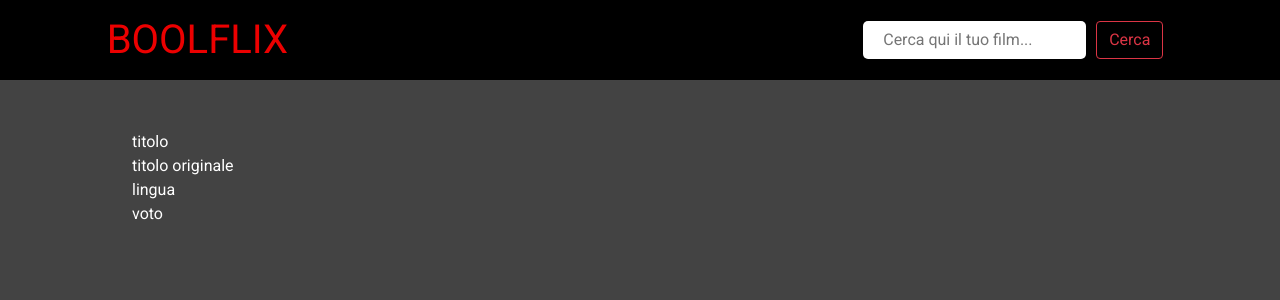
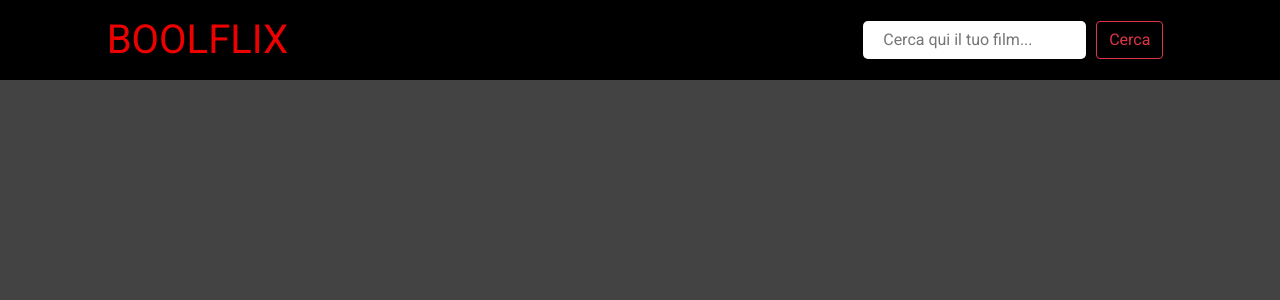
Before and after one commit to fabiopisa/vue-boolflix, a Vue app: page / in a window 1280 px wide. Shown: the top 300 px of the page. Built offline with nearby package versions, Linux system fonts and the light colour scheme.

Commit message:
commit prova axios

```diff
--- a/src/App.vue
+++ b/src/App.vue
@@ -3,12 +3,15 @@
     <HeadreComp/>
 
     <main>
-      <SectionFilmComp/>
+      <SectionFilmComp
+
+      />
     </main>
   </div>
 </template>
 
 <script>
+import axios from 'axios';
 import HeadreComp from './components/HeadreComp.vue'
 import SectionFilmComp from './components/SectionFilmComp.vue'
 
@@ -25,11 +28,13 @@ export default {
       apiURL:'https://api.themoviedb.org/3/search/movie',
       apiKey:'fe3d6561f77f954abef97c97d11254e0',
       query:'ritorno al futuro',
+      arrFilm:[],
     }
   },
   methods:{
+
     readArrFilm(){
-      this.axios.get(this.apiURL,{
+      axios.get(this.apiURL,{
         params:{
           api_key: this.apiKey,
           query: this.query,
@@ -37,12 +42,19 @@ export default {
         }
       })
       .then(resp => {
-        console.log(resp.results);
+        console.log(resp.data.results);
+        this.arrFilm = resp.data.results;
+        console.log(this.arrFilm);
       })
       .catch(err =>{
         console.log(err);
       })
     },
+
+    arrPush(){
+       this.readArrFilm()
+    },
+
   }
 }
 </script>
--- a/src/components/SectionFilmComp.vue
+++ b/src/components/SectionFilmComp.vue
@@ -1,10 +1,12 @@
 <template>
   <section class="d-flex flex-wrap">
-    <ul class="col-2 ">
-      <li>titolo</li>
-      <li>titolo originale</li>
-      <li>lingua</li>
-      <li>voto</li>
+    <ul
+    v-for="(film, index) in films" :key="index"
+    class="col-2 ">
+      <li>{{film.title}}</li>
+      <li>{{film.original_title}}</li>
+      <li>{{film.original_language}}</li>
+      <li>{{film.vote_average}}</li>
     </ul>
 
   </section>
@@ -12,7 +14,10 @@
 
 <script>
 export default {
- name:'SectionFilmComp'
+ name:'SectionFilmComp',
+ props:{
+   films: Array,
+ }
 }
 </script>
 
```
